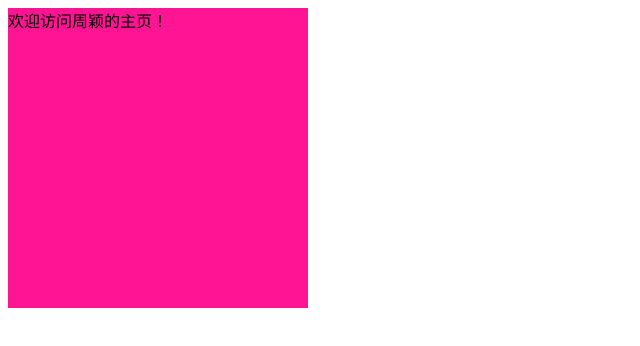
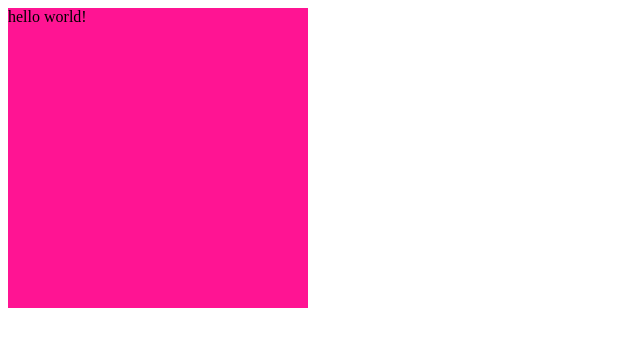
Before and after one commit to JocelynZY/JocelynZY.github.io, a plain HTML site: page index.html in a window 1280 px wide. Shown: the whole page, without its empty margins (0-640 px from the left). Drawn offline with Linux system fonts and the light colour scheme.

Commit message:
Update index.html

```diff
--- a/index.html
+++ b/index.html
@@ -17,7 +17,7 @@
 </head>
 <body>
 	<div>
-		欢迎访问<span>周颖</span>的主页！
+	    hello world!
 	</div>
 </body>
 </html>
```
